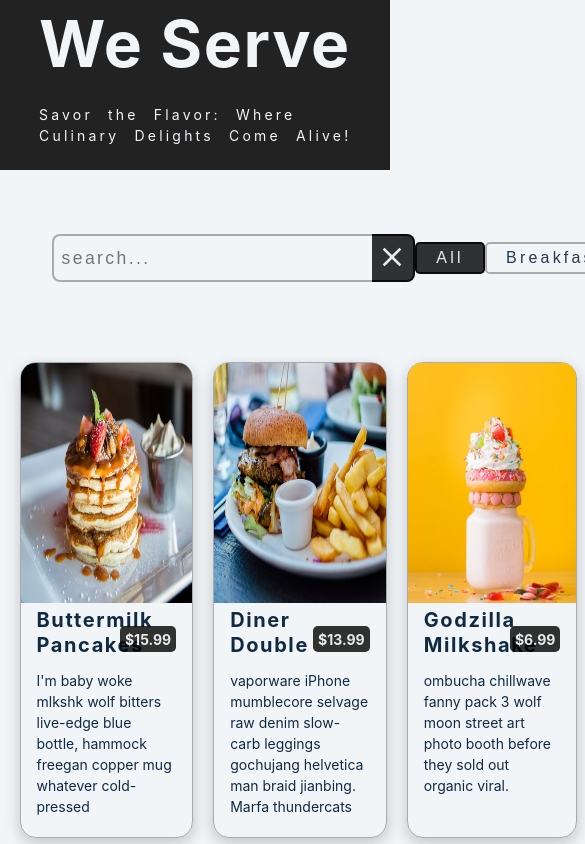
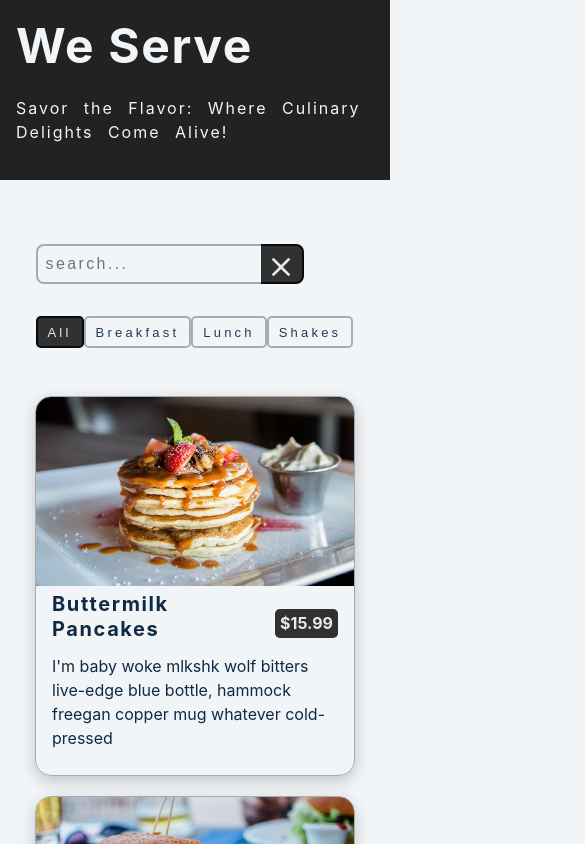
Before and after one commit to Meenakshi-Sivakumar/menu-react, a React (Create React App) app: page / in a window 390 px wide. Shown: the top 844 px of the page, 585 px wide, since content can reach past the window. Built offline with nearby package versions, Linux system fonts and the light colour scheme; the HTML template or start-up script is replaced by a standard one.

Commit message:
All done

```diff
--- a/src/index.css
+++ b/src/index.css
@@ -292,3 +292,86 @@ Menu
   justify-content: center;
   align-items: center;
 }
+@media screen and (max-width: 1000px) {
+  body {
+    font-size: 1rem;
+  }
+  .main-head h2 {
+    font-size: 2.5rem;
+  }
+  .search-block {
+    flex-direction: column;
+    align-items: flex-start;
+    padding: 1rem;
+  }
+  .search-bar {
+    margin-top: 1rem;
+  }
+  .search-bar input {
+    width: 100%;
+  }
+  .categories {
+    width: 70%;
+    margin-top: 2rem;
+    justify-content: space-between;
+  }
+  .menu-section {
+    grid-template-columns: repeat(2, 1fr);
+  }
+}
+
+@media screen and (max-width: 600px) {
+  .main-head h2 {
+    font-size: 3rem;
+  }
+  .main-head p {
+    letter-spacing: 2px;
+  }
+  .main-head {
+    padding: 1rem;
+  }
+  .menu-section {
+    grid-template-columns: 1fr;
+  }
+  .categories {
+    display: flex;
+    justify-content: space-between;
+  }
+  .categories button {
+    padding: 2px 10px;
+    font-size: 13px;
+    font-weight: 500;
+  }
+  .search-bar input{
+    height: 2.5rem;
+    font-size: medium;
+  }
+  .search-bar button{
+    height: 2.5rem;
+  }
+  .menu-section {
+    width: 95%;
+    margin: 2rem auto;
+  }
+  .menu-item {
+    height: auto;
+    overflow: hidden;
+  }
+  .menu-item img {
+    height: 50%;
+  }
+}
+@media screen and (max-width: 350px) {
+  .search-block {
+    margin: 0;
+    padding-left: 0;
+  }
+  .categories {
+    width: 100%;
+    display: flex;
+    justify-content: space-between;
+  }
+  .categories button {
+    padding: 3px;
+  }
+}
```
